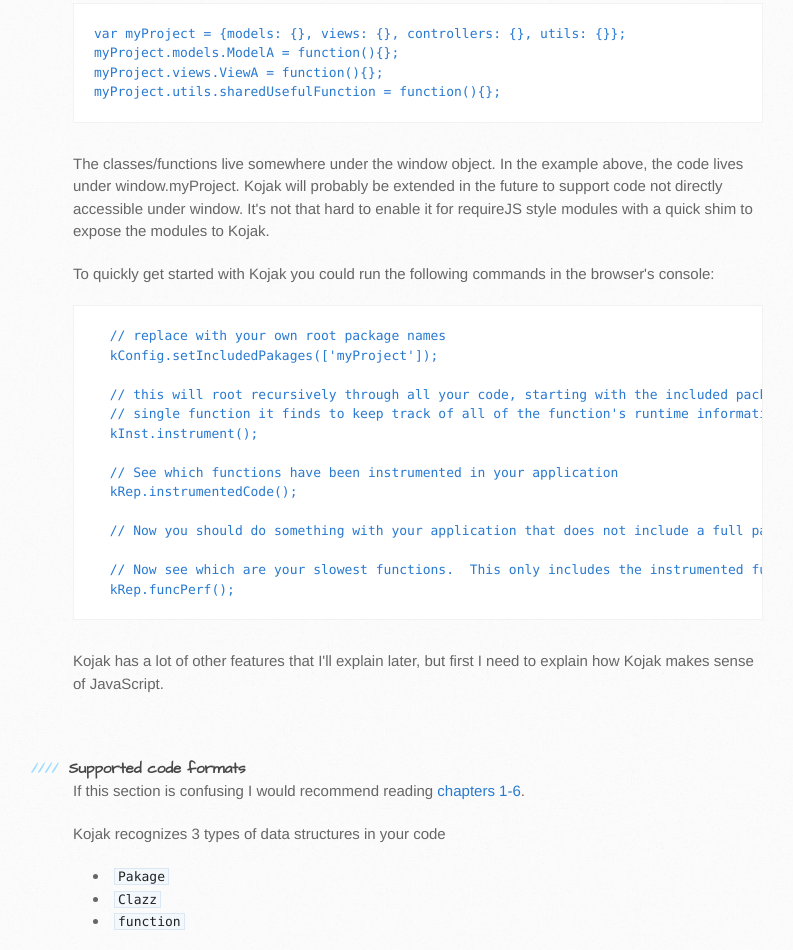
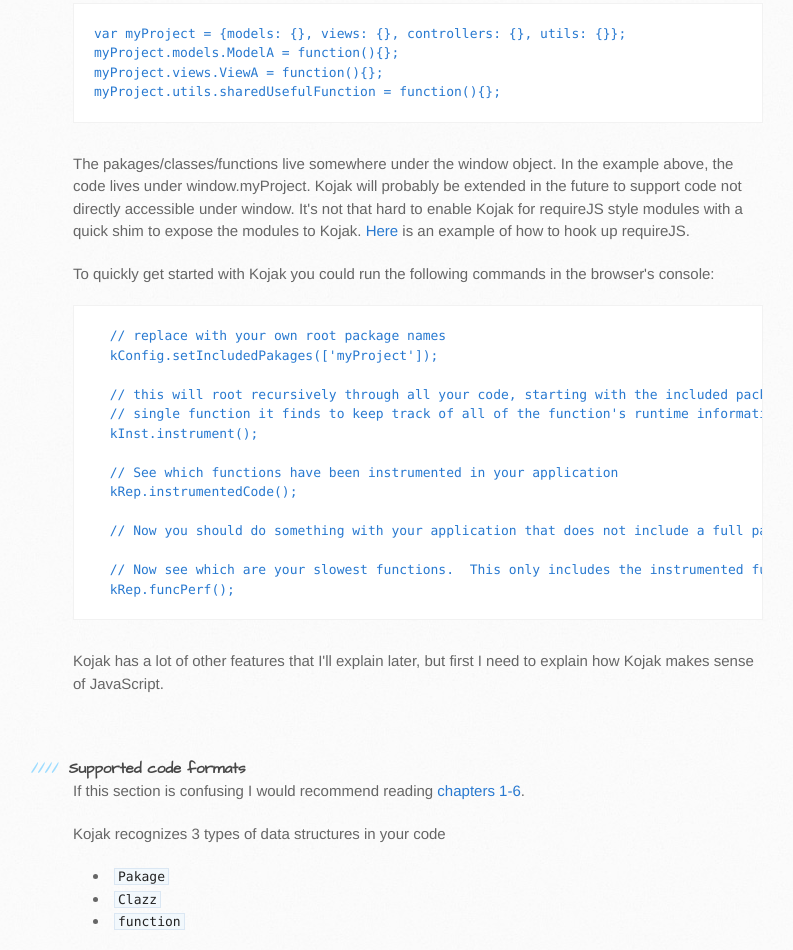
Before and after one commit to theironcook/Kojak, a plain HTML site: page index.html in a window 1280 px wide. Shown: the part 1229-2179 px from the top of the page, without its empty margins (97-890 px from the left). Drawn offline with Linux system fonts and the light colour scheme.

Commit message:
Create gh-pages branch via GitHub

```diff
--- a/index.html
+++ b/index.html
@@ -61,7 +61,7 @@
 
 <p>To use Kojak copy/download the Kojak.min.js file.  Include it in the browser code you want to profile.  You can include it with
 a normal script tag or you can also just copy and paste the Kojak.min.js file directly into a running browser console.
-You can actually profile code in any web site as long as you know what the code root namespaces are (discussed later).</p>
+You can actually profile code in any web site as long as you know what the code root pakage names are.</p>
 
 <p>Kojak expects that your code is accessible via the window object.  A typical application might be assembled like this:</p>
 
@@ -71,9 +71,10 @@
 myProject.utils.sharedUsefulFunction = function(){};
 </code></pre>
 
-<p>The classes/functions live somewhere under the window object.  In the example above, the code lives under window.myProject.
+<p>The pakages/classes/functions live somewhere under the window object.  In the example above, the code lives under window.myProject.
 Kojak will probably be extended in the future to support code not directly accessible under window.
-It's not that hard to enable it for requireJS style modules with a quick shim to expose the modules to Kojak.</p>
+It's not that hard to enable Kojak for requireJS style modules with a quick shim to expose the modules to Kojak.
+<a href="https://github.com/theironcook/Kojak/blob/master/example/RequireJSExampleShim.js">Here</a> is an example of how to hook up requireJS.</p>
 
 <p>To quickly get started with Kojak you could run the following commands in the browser's console:</p>
 
```
Also changed, not shown: params.json (+1 -1 lines).
